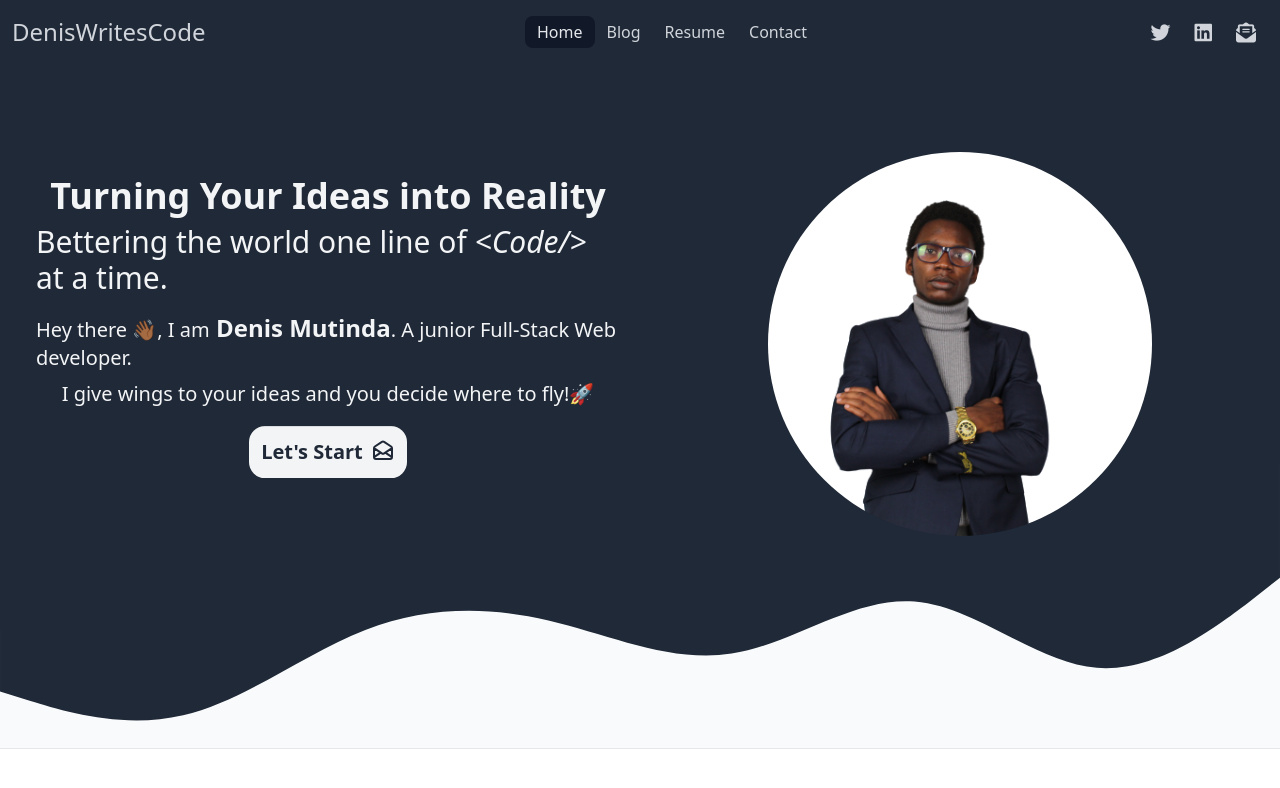
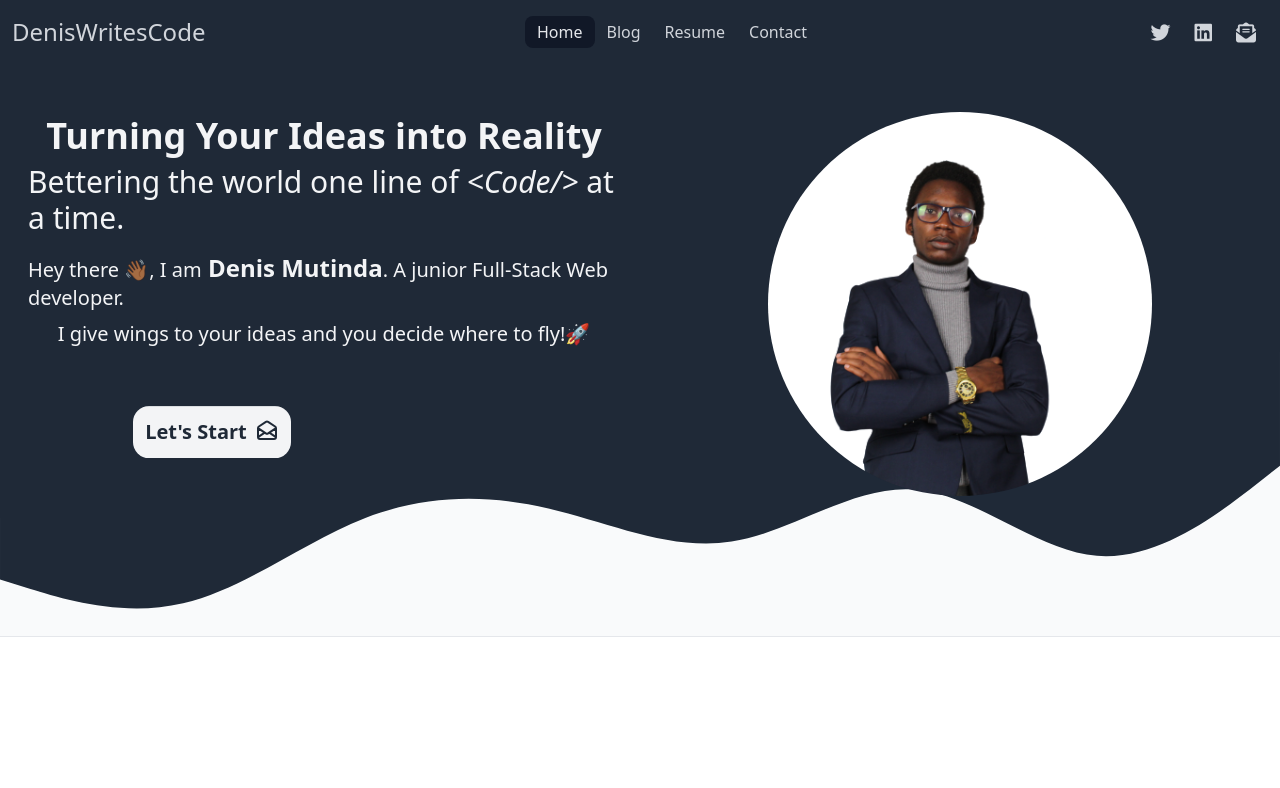
Before and after one commit to DenisWritesCode/portfolio, a React (Create React App) app: page / in a window 1280 px wide. Shown: the top 788 px of the page. Built offline with nearby package versions, Linux system fonts and the light colour scheme.

Commit message:
Done working with nav and hero

```diff
--- a/src/App.js
+++ b/src/App.js
@@ -16,7 +16,7 @@ function App() {
     <div className="App">
       <Navbar onHamClick={onHamClick} />
       {mobileShow && <MobileNav />}
-      <HeroFull />
+      <Hero />
       {/*
 
       <Hero />
--- a/src/components/Hero.js
+++ b/src/components/Hero.js
@@ -1,63 +1,64 @@
 import React from "react";
-import profile from "../images/Profile.jpg";
+import profile from "../images/Suit.png";
 
 function Hero() {
   return (
-    <header className="text-gray-100 h-screen">
-      <div className="header-content">
-        <div className="flex flex-col-reverse md:flex-row items-center content-center justify-around md:mt-16 z-50 bg-gray-800">
-          <div className="left md:w-1/2 p-2 text-center">
-            <h1 className="text-4xl font-semibold sm:m-3">
-              Turning your ideas into reality
+    <header className="bg-gray-800 text-gray-100 pt-16">
+      <div className="top-content bg-gray-800 flex flex-col-reverse md:flex-row md:-mb-28">
+        <div className="left flex flex-col justify-center items-center md:w-1/2 md:relative md:top-1 md:pl-5 px-3">
+          <h1 className="text-4xl font-semibold">
+            Turning Your Ideas into Reality
           </h1>
           <h2 className="text-3xl m-2">
-              Using <span>&lt;Code/&gt;</span> to make a difference
+            Bettering the world one line of{" "}
+            <span className="italic">&lt;Code/&gt;</span> at a time.
           </h2>
-            <p className="text-xl">
-              Hey there 👋🏾, I am{" "}
+          <p className="text-xl m-2">
+            Hey there 👋🏾, I am
             <span className="text-2xl font-semibold"> Denis Mutinda</span>. A
             junior Full-Stack Web developer.
           </p>
-            <p className="text-xl">
+          <p className="text-xl mb-5 ">
             I give wings to your ideas and you decide where to fly!🚀
           </p>
-
-            <button class="inline-flex items-center h-10 px-5 text-gray-800 bg-gray-100 text-xl font-semibold rounded-2xl relative top-5 md:top-10 md:-left-20 animate-bounce mb-5">
+          <div className="btn md:relative md:top-10 md:right-28">
+            <button className="flex align-center justify-center text-xl text-gray-800 bg-gray-100 font-semibold rounded-2xl animate-bounce p-3">
               <span className="mr-2">Let's Start </span>
               <svg
-                class="w-6 h-6"
+                className="w-6 h-6"
                 fill="none"
                 stroke="currentColor"
                 viewBox="0 0 24 24"
                 xmlns="http://www.w3.org/2000/svg"
               >
                 <path
-                  stroke-linecap="round"
-                  stroke-linejoin="round"
-                  stroke-width="2"
+                  strokeLinecap="round"
+                  strokeLinejoin="round"
+                  strokeWidth="2"
                   d="M3 19v-8.93a2 2 0 01.89-1.664l7-4.666a2 2 0 012.22 0l7 4.666A2 2 0 0121 10.07V19M3 19a2 2 0 002 2h14a2 2 0 002-2M3 19l6.75-4.5M21 19l-6.75-4.5M3 10l6.75 4.5M21 10l-6.75 4.5m0 0l-1.14.76a2 2 0 01-2.22 0l-1.14-.76"
                 ></path>
               </svg>
             </button>
           </div>
-          <div className="right flex justify-center md:w-1/3 pt-6 md:pt-2">
+        </div>
+        <div className="right flex justify-center p-2 md:w-1/2">
           <img
             alt="Denis Profile"
-              class="cursor-pointer hover:shadow-outline w-full h-full rounded-full object-cover object-center"
+            className="cursor-pointer hover:shadow-outline rounded-full object-cover object-center h-96 w-96 md:relative md:top-10"
             src={profile}
           />
         </div>
       </div>
-        <div className="-mt-10">
+      <div className="bg-gray-50">
         <svg xmlns="http://www.w3.org/2000/svg" viewBox="0 0 1440 320">
           <path
             fill="#1f2937"
-              fill-opacity="1"
+            fillOpacity="1"
             d="M0,256L34.3,266.7C68.6,277,137,299,206,282.7C274.3,267,343,213,411,186.7C480,160,549,160,617,176C685.7,192,754,224,823,213.3C891.4,203,960,149,1029,154.7C1097.1,160,1166,224,1234,229.3C1302.9,235,1371,181,1406,154.7L1440,128L1440,0L1405.7,0C1371.4,0,1303,0,1234,0C1165.7,0,1097,0,1029,0C960,0,891,0,823,0C754.3,0,686,0,617,0C548.6,0,480,0,411,0C342.9,0,274,0,206,0C137.1,0,69,0,34,0L0,0Z"
           ></path>
         </svg>
       </div>
-      </div>
+      <hr />
     </header>
   );
 }
--- a/src/components/Navbar.js
+++ b/src/components/Navbar.js
@@ -6,22 +6,22 @@ function Navbar({ onHamClick }) {
       </div>
       <div className="middle hidden sm:block">
         <li className="flex">
-          <ul className="py-1 px-3 text-gray-200 bg-gray-900 rounded-lg">Home</ul>
-          <ul className="py-1 px-3">Blog</ul>
-          <ul className="py-1 px-3">Resume</ul>
-          <ul className="py-1 px-3">Contact</ul>
+          <ul className="cursor-pointer py-1 px-3 text-gray-200 bg-gray-900 rounded-lg">Home</ul>
+          <ul className="cursor-pointer py-1 px-3">Blog</ul>
+          <ul className="cursor-pointer py-1 px-3">Resume</ul>
+          <ul className="cursor-pointer py-1 px-3">Contact</ul>
         </li>
       </div>
       <div className="right">
-        <li className="flex">
+        <li className="flex cursor-pointer">
           <ul className="py-1 px-3">
-            <i className="fab fa-twitter fa-lg"></i>
+            <i className="cursor-pointer fab fa-twitter fa-lg"></i>
           </ul>
           <ul className="py-1 px-3">
-            <i className="fab fa-linkedin fa-lg"></i>
+            <i className="cursor-pointer fab fa-linkedin fa-lg"></i>
           </ul>
           <ul className="py-1 px-3">
-            <i className="fas fa-envelope-open-text fa-lg"></i>
+            <i className="cursor-pointer fas fa-envelope-open-text fa-lg"></i>
           </ul>
         </li>
       </div>
```
Lines whose indentation alone changed are shown as unchanged.
